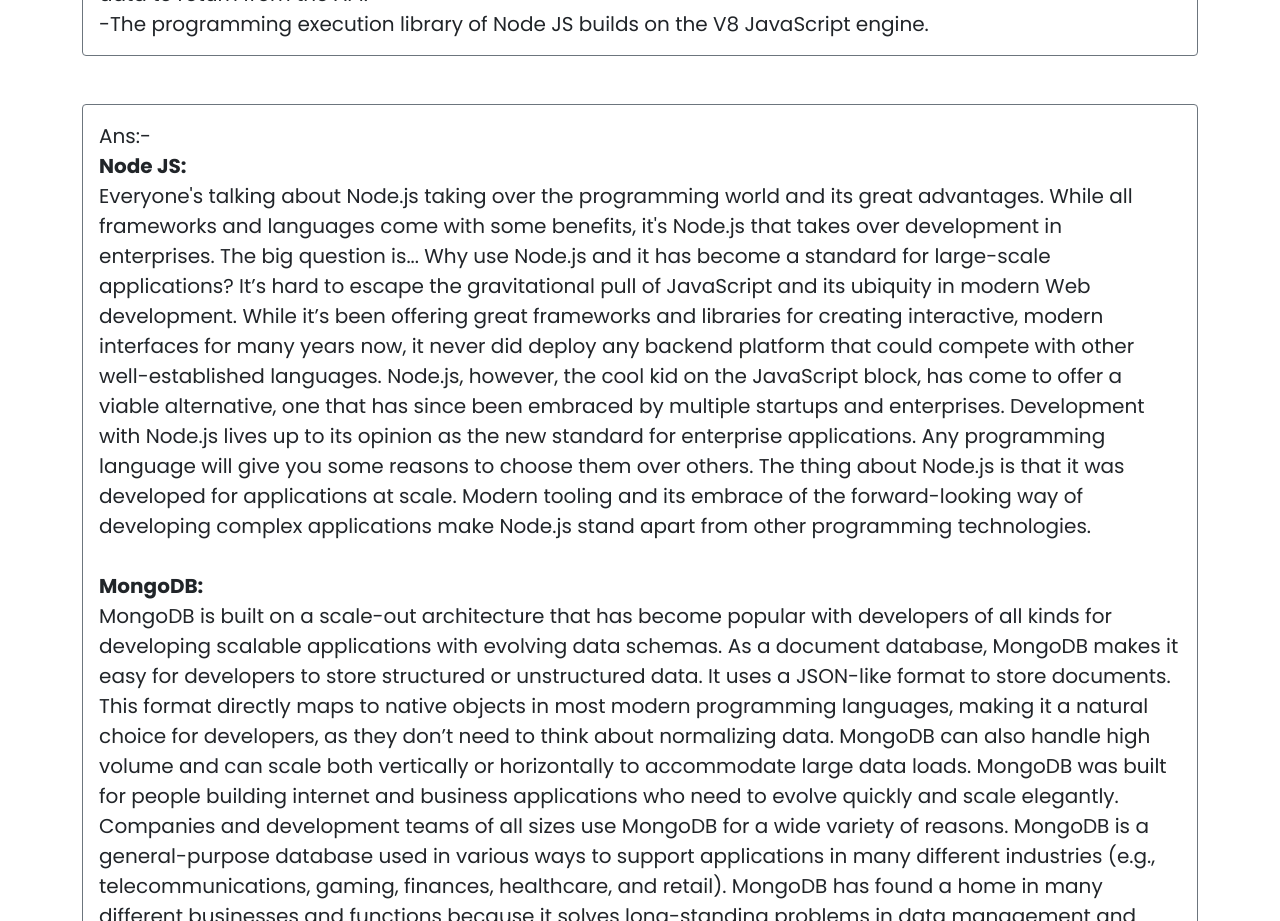
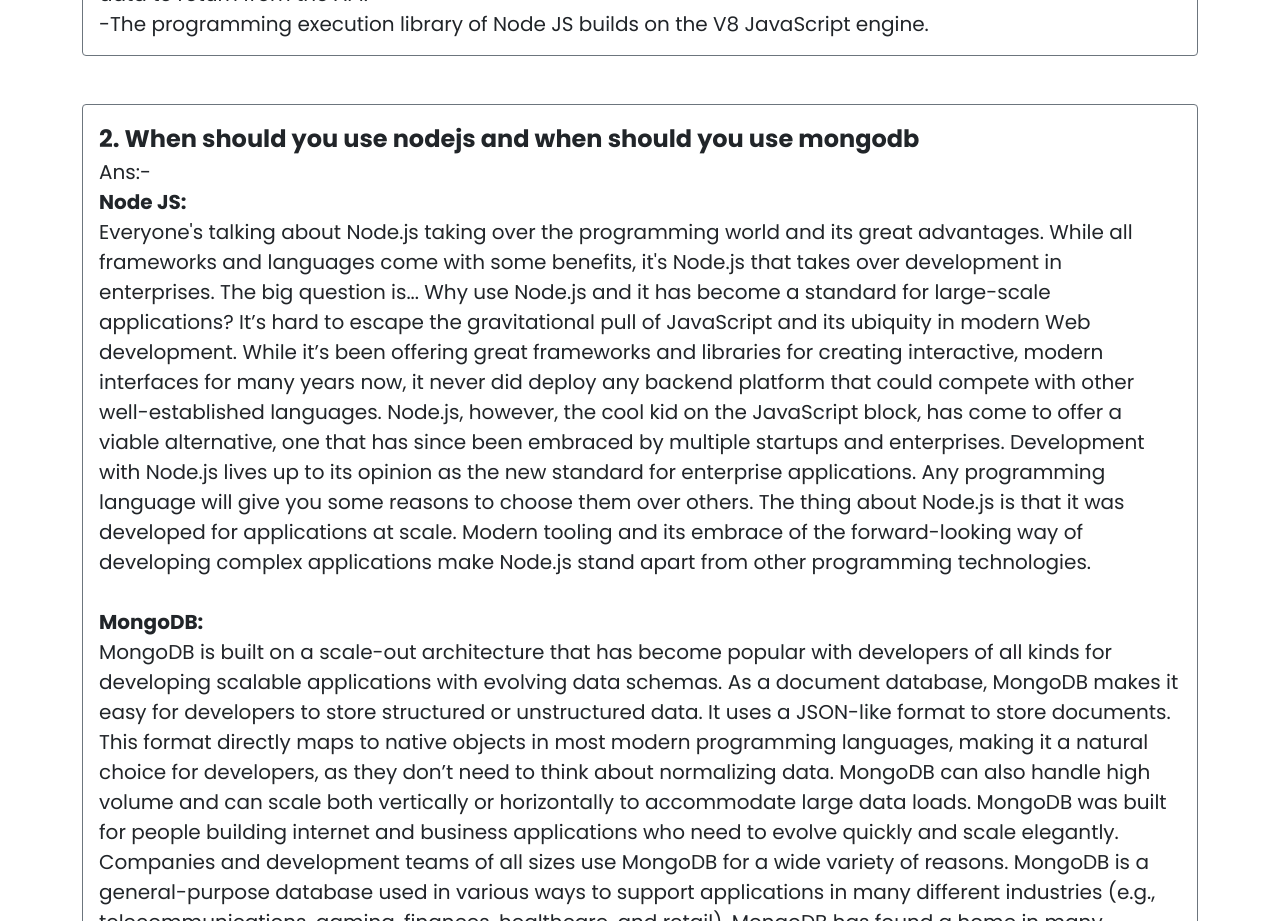
Before and after one commit to sarkerrakib/warehouse-management-client-side, a React (Create React App) app: page /blog in a window 1280 px wide. Shown: the part 780-1701 px from the top of the page. Built offline with nearby package versions, Linux system fonts and the light colour scheme; no server answers.

Commit message:
blog page done

```diff
--- a/src/Pages/Blog/Blog.js
+++ b/src/Pages/Blog/Blog.js
@@ -42,7 +42,9 @@ const Blog = () => {
                 {/* second question */}
 
                 <div className="border border-secondary p-3 rounded">
-
+                    <div className='fw-bolder fs-4'>
+                        2. When should you use nodejs and when should you use mongodb <br />
+                    </div>
                     <div className="fs-5">
                         Ans:- <br />
                         <b>Node JS:</b><br />
```
